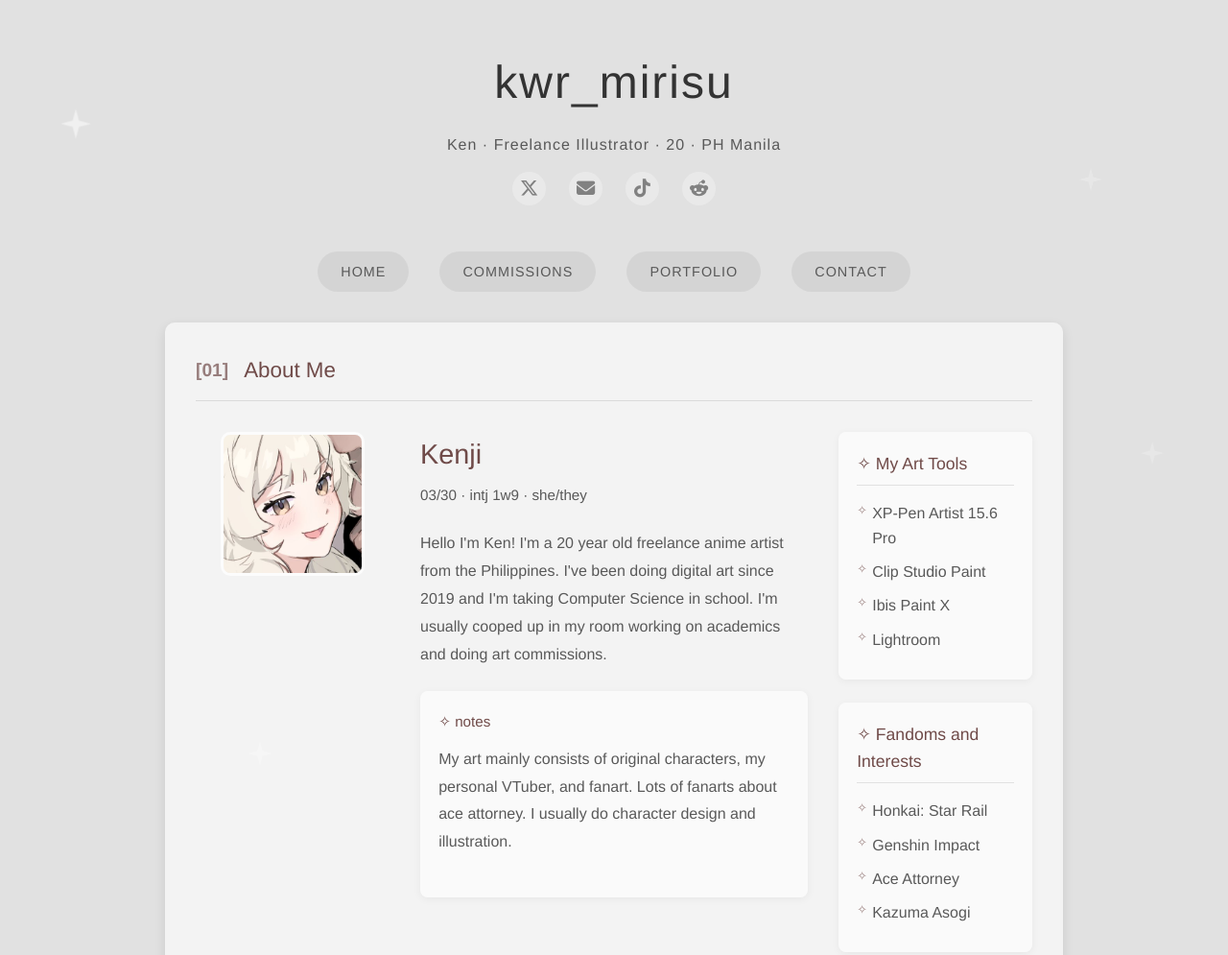
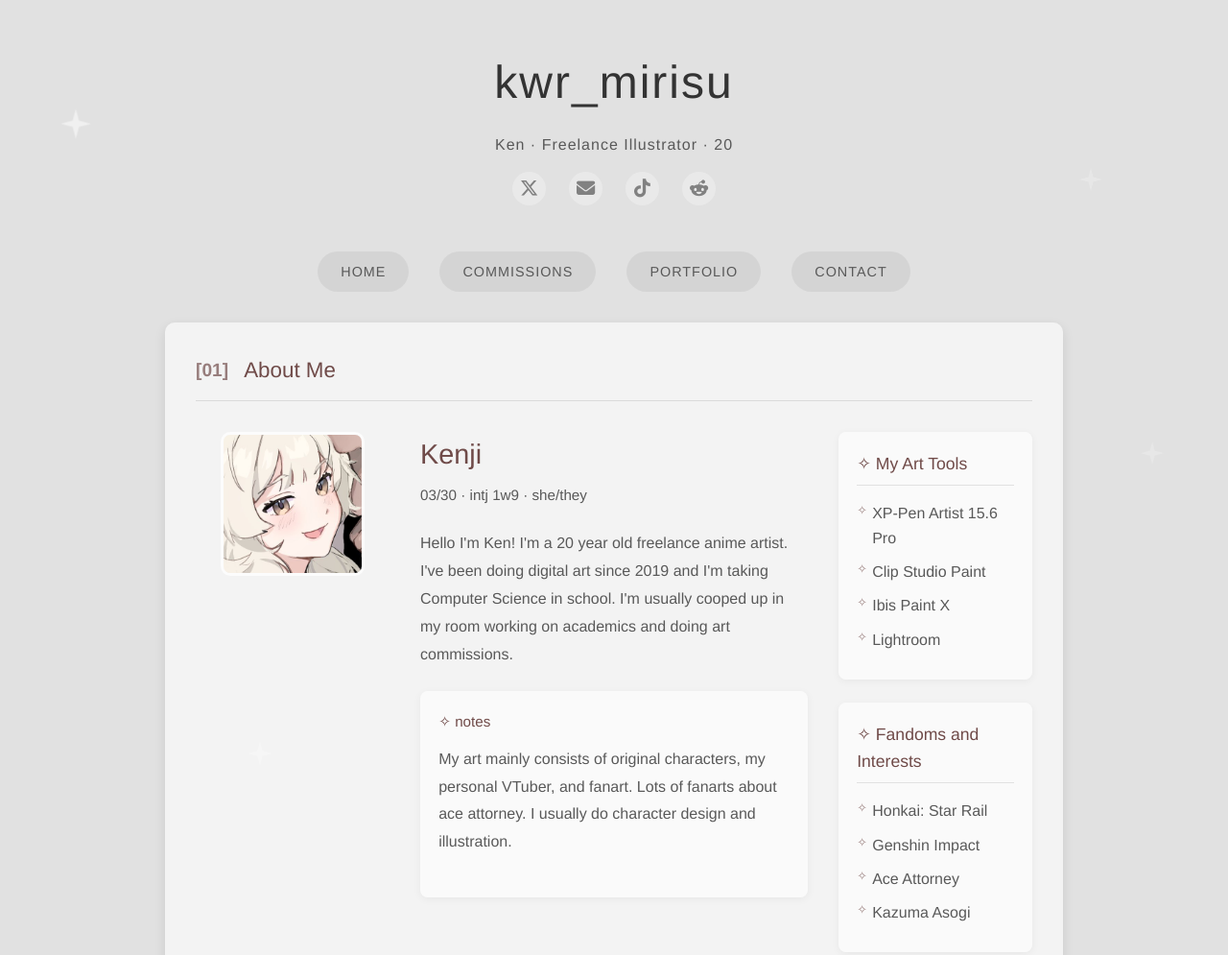
Before and after one commit to ybvDlYbv63/kwr-mirisu, a plain HTML site: page index.html in a window 1280 px wide. Shown: the top 995 px of the page at 96% size. Drawn offline with Linux system fonts and the light colour scheme.

Commit message:
Update index.html

```diff
--- a/index.html
+++ b/index.html
@@ -18,7 +18,7 @@
     <header>
         <div class="header-content">
             <h1>kwr_mirisu</h1>
-            <div class="subtitle">Ken · Freelance Illustrator · 20 · PH Manila</div>
+            <div class="subtitle">Ken · Freelance Illustrator · 20 </div>
             <div class="social-links">
                 <a href="https://twitter.com/kwr_mirisu" class="social-link" title="Twitter/X"><i class="fa-brands fa-x-twitter"></i></a>
                 <a href="mailto:valacm44@gmail.com" class="social-link" title="Email"><i class="fa-solid fa-envelope"></i></a>
@@ -53,7 +53,7 @@
                 <div class="profile-info">
                     <h2>Kenji</h2>
                     <h3>03/30 · intj 1w9 · she/they</h3>
-                    <p>Hello I'm Ken! I'm a 20 year old freelance anime artist from the Philippines.
+                    <p>Hello I'm Ken! I'm a 20 year old freelance anime artist.
                     I've been doing digital art since 2019 and I'm taking Computer Science in school.
                     I'm usually cooped up in my room working on academics and doing art commissions.</p>
 
```
